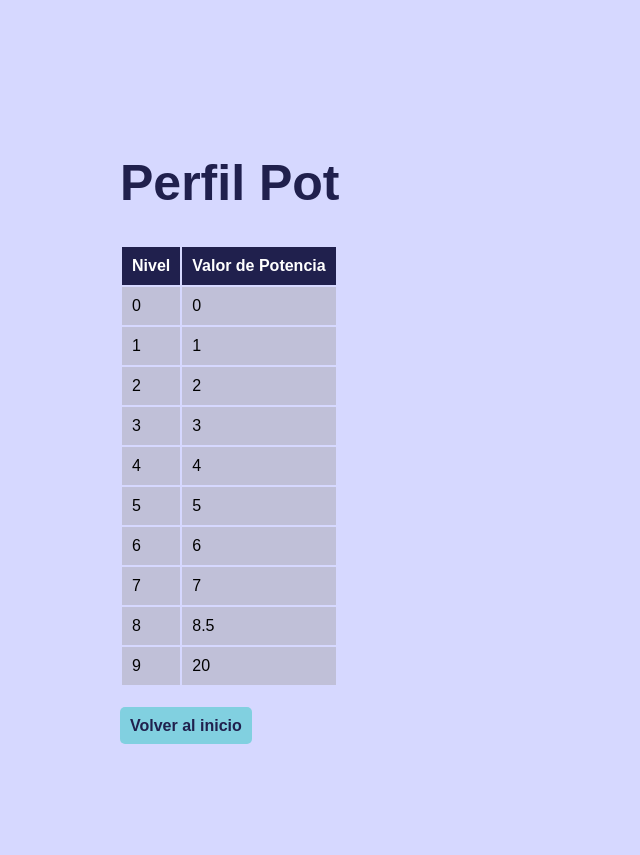
After one commit to Zortas1425/Lander2024_PHP, a PHP site: page /showPerfilPot.php in a window 1280 px wide. The commit adds this page. Shown: the whole page, without its empty margins (0-640 px from the left). Run offline with PHP 8.4, Linux system fonts and the light colour scheme.

Commit message:
NUEVA RAMA

```diff
--- a/CargaDatos.php
+++ b/CargaDatos.php
@@ -45,11 +45,6 @@ function cargarDatos() {
     $puntuacion3 = new Puntuacion(3,350,55, "2024-09-12 22:30:55");
     $puntuaciones  = [ $puntuacion1, $puntuacion2, $puntuacion3 ]; // array con todas las puntuaciones
 
-    // Perfiles de Potencia -- REVISAR (como definir esta clase correctamente)
-    $perfil_pot1 = new PerfilPot();
-    $perfil_pot2 = new PerfilPot();
-    $perfil_pot3 = new PerfilPot();
-
     // de vuelve un array de datos combinados
     return ["Jugadores" => $jugadores,
             "Landers" => $landers,
--- a/Modelo/Lander.php
+++ b/Modelo/Lander.php
@@ -50,9 +50,9 @@ class Lander {
     public function getTiempo(){ $this->tiempo; }
     public function setPerfPot(PerfilPot $p){ $this->perfPot = $p; }
 
-    /*public function getPerfPot($nivel){
-        return PerfilPot->getPotencia($nivel);
-    }*/
+    public function getPerfPot($nivel){
+        return $this->perfPot->getPotencia()[$nivel];
+    }
 
     // To-String
     public function __tostring(){
--- a/Modelo/PerfilPot.php
+++ b/Modelo/PerfilPot.php
@@ -3,14 +3,26 @@
 class PerfilPot{
     // atributos
     private $id;
-    public array $potencia = [0, 0, 0, 0, 0, 0, 0, 0, 0, 0]; // array de diez posiciones inicializadas en 0
+    private $potencia = []; // array de diez posiciones
 
     // constructor
-    public function __construct(){ }
+    public function __construct(){
+        $this->potencia = array_fill(0,10,0.0);
+    }
 
     // getter & setter
-    public function setId($_id){ $this->id = $_id; }
-    public function setPotencia(array $_potencia){ $this->potencia = $_potencia; }
+    public function setId($_id){
+        $this->id= $_id;
+    }
+
+    // Setter para actualizar el valor en una posición específica del array
+    public function setPotencia($_nivel, $valor){
+        if ($_nivel >= 0 && $_nivel < 10) {
+            $this->potencia[$_nivel] = $valor;
+        } else {
+            throw new Exception("El nivel debe estar entre 0 y 9.");
+        }
+}
     public function getId(){ return $this->id; }
     public function getPotencia(){ return $this->potencia; }
 
--- a/index.php
+++ b/index.php
@@ -14,6 +14,9 @@
         <a href="showLanders.php">Landers</a>
         <a href="showEscenarios.php">Escenarios</a>
         <a href="showPuntuaciones.php">Puntuaciones</a>
+        <a href="showPerfilPot.php">Perfil de Potencia</a>
+        <a href="/Modelo/indiceDat.php">Datos de la Simulación</a>
+        <a href="/Modelo/indiceEsc.php">Escenarios</a>
     </div>
     </main>
 </body>
--- /dev/null
+++ b/showPerfilPot.php
@@ -0,0 +1,59 @@
+<?php
+include("Modelo/PerfilPot.php");
+
+// Funcion para cargar los datos de perfilPot
+function cargarDatos() {
+    $perfilPot = new PerfilPot();
+
+    $valores = [
+        [0, 0.0],
+        [1, 1.0],
+        [2, 2.0],
+        [3, 3.0],
+        [4, 4.0],
+        [5, 5.0],
+        [6, 6.0],
+        [7, 7.0],
+        [8, 8.5],
+        [9, 20.0],
+    ];
+
+    foreach ($valores as $valor) {
+        $nivel = $valor[0];
+        $valorPotencia = $valor[1];
+
+        $perfilPot->setPotencia($nivel, $valorPotencia);
+    }
+
+    return $perfilPot;
+}
+
+$perfilPot = cargarDatos();
+?>
+
+<!DOCTYPE html>
+<html lang="es">
+<head>
+    <meta charset="UTF-8">
+    <meta name="viewport" content="width=device-width, initial-scale=1.0">
+    <link rel="stylesheet" href="/CSS/style.css">
+    <title>Datos de Perfil Pot</title>
+</head>
+<body>
+    <h1>Perfil Pot</h1>
+    <table>
+        <tr>
+            <th>Nivel</th>
+            <th>Valor de Potencia</th>
+        </tr>
+        <?php $potencias = $perfilPot->getPotencia();
+            foreach ($potencias as $nivel => $valor) : ?>
+                <tr>
+                    <td><?= $nivel ?></td>
+                    <td><?= $valor ?></td>
+                </tr>
+            <?php endforeach; ?>
+    </table>
+    <a class="button" href="index.php">Volver al inicio</a>
+</body>
+</html>
```
Also changed, not shown: Modelo/indiceLand.php (added, +36 -0 lines).
